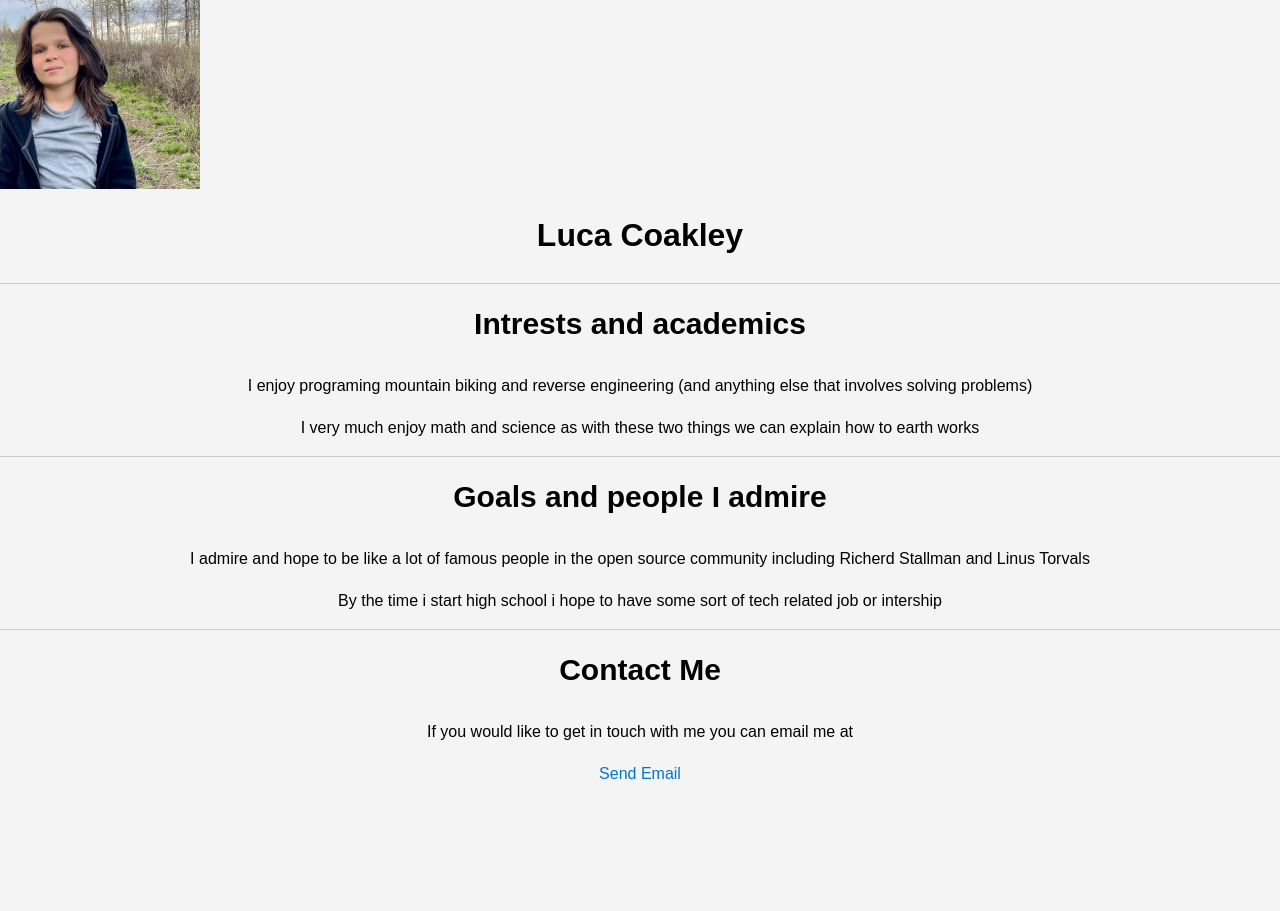
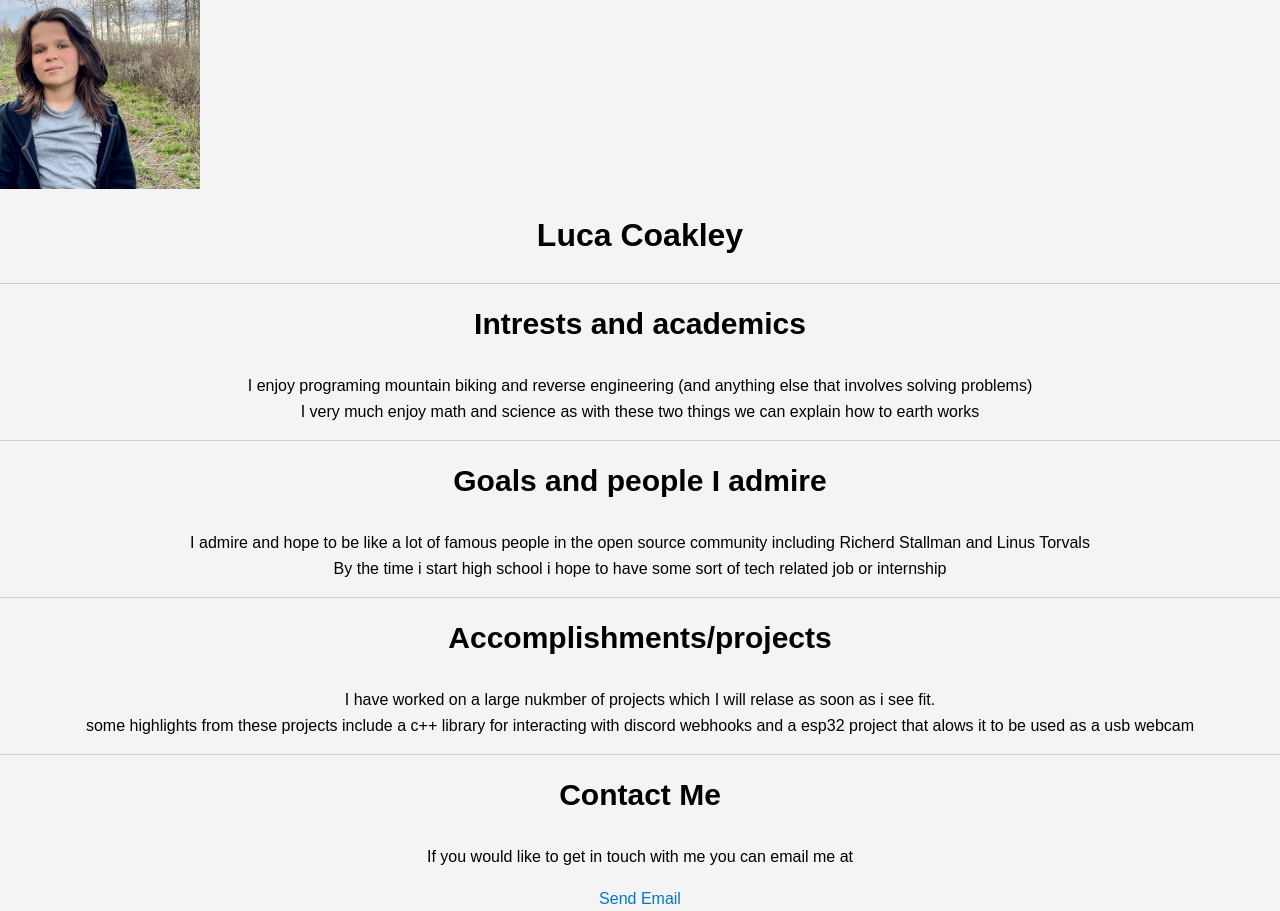
Before and after one commit to LucaCoakley/website, a website built with Parcel: page index.html in a window 1280 px wide. Before the commit the page ends 800 px from the top, so only its background shows below. Built offline with nearby package versions, Linux system fonts and the light colour scheme.

Commit message:
imporved styling and centerd stuff also added a new section

```diff
--- a/index.html
+++ b/index.html
@@ -33,15 +33,20 @@
   <hr>
 
   <h2>Intrests and academics </h2>
-  <p>I enjoy programing mountain biking and reverse engineering (and anything else that involves solving problems)</p>
-  <p>I very much enjoy math and science as with these two things we can explain how to earth works</p>
+  <p>I enjoy programing mountain biking and reverse engineering (and anything else that involves solving problems) <br>
+  I very much enjoy math and science as with these two things we can explain how to earth works</p>
 
   <hr>
 
   <h2>Goals and people I admire</h2>
-  <p>I admire and hope to be like a lot of famous people in the open source community including Richerd Stallman and Linus Torvals </p>
-  <p>By the time i start high school i hope to have some sort of tech related job or intership </p>
+  <p>I admire and hope to be like a lot of famous people in the open source community including Richerd Stallman and Linus Torvals
+    <br>
+  By the time i start high school i hope to have some sort of tech related job or internship </p>
 
+  <hr>
+<h2>Accomplishments/projects</h2>
+<p>I have worked on a large nukmber of projects which I will relase as soon as i see fit. <br>
+  some highlights from these projects include a c++ library for interacting with discord webhooks and a esp32 project that alows it to be used as a usb webcam</p>
   <hr>
 
   <h2>Contact Me</h2>
```
